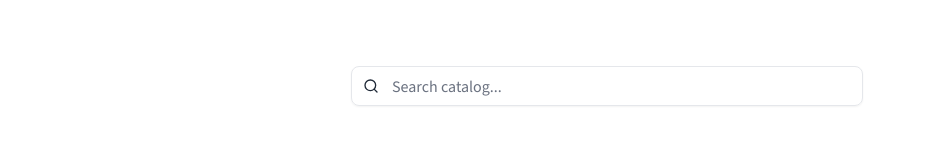
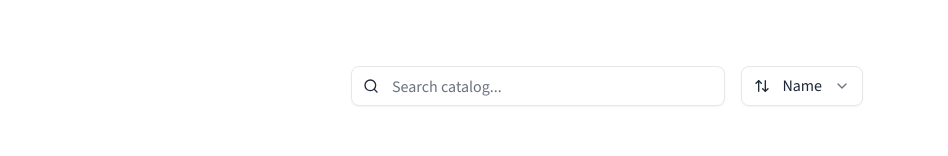
Before and after one commit to bioscan-ml/bioscan-ml-catalog, a React (Vite) app: page / in a window 1280 px wide. Shown: the part 304-460 px from the top of the page, without its empty margins (33-981 px from the left). Built offline with nearby package versions, Linux system fonts and the light colour scheme; no server answers.

Commit message:
Add sort feature

```diff
--- a/package.json
+++ b/package.json
@@ -10,6 +10,7 @@
     "preview": "vite preview"
   },
   "dependencies": {
+    "@radix-ui/react-select": "^2.2.6",
     "@radix-ui/react-slot": "^1.2.4",
     "@tailwindcss/vite": "^4.1.18",
     "class-variance-authority": "^0.7.1",
--- a/src/App.tsx
+++ b/src/App.tsx
@@ -1,4 +1,4 @@
-import { SearchIcon, XIcon } from "lucide-react";
+import { ArrowUpDownIcon, SearchIcon, XIcon } from "lucide-react";
 import { useState } from "react";
 import { Button } from "./components/ui/button";
 import { Gallery } from "./components/ui/gallery";
@@ -6,9 +6,17 @@
 import { useGitHubItems } from "./lib/useGitHubItems";
 import { useHuggingFaceDatasets } from "./lib/useHuggingFaceDatasets";
 import { useHuggingFaceModels } from "./lib/useHuggingFaceModels";
+import {
+  Select,
+  SelectContent,
+  SelectItem,
+  SelectTrigger,
+  SelectValue,
+} from "@/components/ui/select";
 
 function App() {
   const [searchString, setSearchString] = useState("");
+  const [orderBy, setOrderBy] = useState("name");
   const { gitHubItems } = useGitHubItems();
   const { huggingFaceModels } = useHuggingFaceModels();
   const { huggingFaceDatasets } = useHuggingFaceDatasets();
@@ -33,8 +41,8 @@
             </a>
             .
           </p>
-          <div className="w-full max-w-lg mb-16">
-            <div className="relative">
+          <div className="w-full max-w-lg flex items-center justify-center gap-4 mb-16">
+            <div className="grow relative">
               <Input
                 className="px-10"
                 onChange={(e) => setSearchString(e.currentTarget.value)}
@@ -55,6 +63,17 @@
                 </Button>
               ) : null}
             </div>
+            <Select value={orderBy} onValueChange={setOrderBy}>
+              <SelectTrigger>
+                <ArrowUpDownIcon className="w-4 h-4 text-foreground" />
+                <SelectValue />
+              </SelectTrigger>
+              <SelectContent>
+                <SelectItem value="name">Name</SelectItem>
+                <SelectItem value="lastUpdated">Last updated</SelectItem>
+                <SelectItem value="likes">Likes / Stars</SelectItem>
+              </SelectContent>
+            </Select>
           </div>
           <div className="w-full flex flex-col gap-32">
             <Gallery
@@ -65,16 +84,16 @@
                 downloadCount: huggingFaceDataset.downloads,
                 href: `https://huggingface.co/datasets/${huggingFaceDataset.id}`,
                 id: huggingFaceDataset.id,
+                lastUpdated: new Date(huggingFaceDataset.lastModified),
                 likeCount: huggingFaceDataset.likes,
                 name:
                   huggingFaceDataset.cardData?.pretty_name ??
                   huggingFaceDataset.id.replace("bioscan-ml/", ""),
                 tags:
                   huggingFaceDataset.cardData?.tags ?? huggingFaceDataset.tags,
-                updatedAt: new Date(huggingFaceDataset.lastModified),
               }))}
+              orderBy={orderBy}
               searchString={searchString}
-              large
               title="Datasets"
             />
             <Gallery
@@ -82,12 +101,12 @@
                 downloadCount: huggingFaceModel.downloads,
                 href: `https://huggingface.co/${huggingFaceModel.id}`,
                 id: huggingFaceModel.id,
+                lastUpdated: new Date(huggingFaceModel.lastModified),
                 likeCount: huggingFaceModel.likes,
                 name: huggingFaceModel.id.replace("bioscan-ml/", ""),
                 tags: huggingFaceModel.tags,
-                updatedAt: new Date(huggingFaceModel.lastModified),
               }))}
-              large
+              orderBy={orderBy}
               searchString={searchString}
               title="Models"
             />
@@ -97,12 +116,12 @@
                 forksCount: gitHubItem.forks_count,
                 href: gitHubItem.html_url,
                 id: `${gitHubItem.id}`,
+                lastUpdated: new Date(gitHubItem.pushed_at),
                 name: gitHubItem.name,
                 starCount: gitHubItem.stargazers_count,
                 tags: gitHubItem.topics,
-                updatedAt: new Date(gitHubItem.updated_at),
               }))}
-              large
+              orderBy={orderBy}
               searchString={searchString}
               title="Code"
             />
--- a/src/components/ui/gallery.tsx
+++ b/src/components/ui/gallery.tsx
@@ -1,8 +1,7 @@
-import { cn } from "@/lib/utils";
+import Fuse from "fuse.js";
 import { DownloadIcon, GitForkIcon, HeartIcon, StarIcon } from "lucide-react";
+import { useMemo } from "react";
 import { Tag } from "./tag";
-import Fuse from "fuse.js";
-import { useMemo } from "react";
 
 const SEARCH_OPTIONS = {
   keys: ["name", "tags"],
@@ -17,34 +16,56 @@
   forksCount?: number;
   href: string;
   id: string;
+  lastUpdated: Date;
   likeCount?: number;
   name: string;
   starCount?: number;
   tags?: string[];
-  updatedAt: Date;
 };
 
 export const Gallery = ({
   items,
-  large,
+  orderBy,
   searchString,
   title,
 }: {
   items: GalleryItemProps[];
-  large?: boolean;
+  orderBy?: string;
   searchString?: string;
   title: string;
 }) => {
   const filteredItems = useMemo(() => {
-    let result = items;
+    let result = [...items];
 
     if (searchString?.length) {
-      const fuse = new Fuse(result, SEARCH_OPTIONS);
+      const fuse = new Fuse(items, SEARCH_OPTIONS);
       result = fuse.search(searchString)?.map(({ item }) => item);
     }
 
+    if (orderBy) {
+      if (orderBy === "name") {
+        result.sort((i1, i2) =>
+          i1.name < i2.name ? -1 : i1.name > i2.name ? 1 : 0
+        );
+      }
+
+      if (orderBy === "lastUpdated") {
+        result.sort(
+          (i1, i2) => i2.lastUpdated.getTime() - i1.lastUpdated.getTime()
+        );
+      }
+
+      if (orderBy === "likes") {
+        result.sort(
+          (i1, i2) =>
+            (i2.likeCount ?? i2.starCount ?? 0) -
+            (i1.likeCount ?? i1.starCount ?? 0)
+        );
+      }
+    }
+
     return result;
-  }, [items, searchString]);
+  }, [items, orderBy, searchString]);
 
   return (
     <div>
@@ -52,7 +73,7 @@
         {title} ({filteredItems.length})
       </h2>
       {filteredItems.length ? (
-        <div className={cn("grid grid-cols-5 gap-8", { "grid-cols-3": large })}>
+        <div className="grid grid-cols-3 gap-8">
           {filteredItems.map((item) => (
             <GalleryItem key={item.id} {...item} />
           ))}
@@ -69,11 +90,11 @@
   downloadCount,
   forksCount,
   href,
+  lastUpdated,
   likeCount,
   name,
   starCount,
   tags = [],
-  updatedAt,
 }: GalleryItemProps) => (
   <a
     className="flex flex-col bg-muted rounded-md border shadow-xs transition-[color,box-shadow] overflow-hidden hover:shadow-lg"
@@ -85,7 +106,7 @@
       <div className="flex items-start justify-between gap-4">
         <h3 className="text-lg font-medium">{name}</h3>
         <span className="text-muted-foreground text-xs text-right">
-          Last updated {updatedAt.toLocaleDateString()}
+          Last updated {lastUpdated.toLocaleDateString()}
         </span>
       </div>
       <div className="flex items-center gap-4">
--- /dev/null
+++ b/src/components/ui/select.tsx
@@ -0,0 +1,140 @@
+import { cn } from "@/lib/utils";
+import * as SelectPrimitive from "@radix-ui/react-select";
+import { CheckIcon, ChevronDownIcon, ChevronUpIcon } from "lucide-react";
+import * as React from "react";
+
+function Select({
+  ...props
+}: React.ComponentProps<typeof SelectPrimitive.Root>) {
+  return <SelectPrimitive.Root data-slot="select" {...props} />;
+}
+
+function SelectValue({
+  ...props
+}: React.ComponentProps<typeof SelectPrimitive.Value>) {
+  return <SelectPrimitive.Value data-slot="select-value" {...props} />;
+}
+
+function SelectTrigger({
+  className,
+  children,
+  ...props
+}: React.ComponentProps<typeof SelectPrimitive.Trigger>) {
+  return (
+    <SelectPrimitive.Trigger
+      data-slot="select-trigger"
+      className={cn(
+        "border-input data-[placeholder]:text-muted-foreground [&_svg:not([class*='text-'])]:text-muted-foreground focus-visible:border-accent focus-visible:ring-accent/50 focus-visible:ring-[3px] aria-invalid:ring-destructive/20 dark:aria-invalid:ring-destructive/40 aria-invalid:border-destructive dark:bg-input/30 dark:hover:bg-input/50 flex w-fit items-center justify-between gap-3 rounded-md border bg-transparent px-3 py-1 text-base whitespace-nowrap shadow-xs transition-[color,box-shadow] outline-none disabled:cursor-not-allowed disabled:opacity-50 h-10 *:data-[slot=select-value]:line-clamp-1 *:data-[slot=select-value]:flex *:data-[slot=select-value]:items-center *:data-[slot=select-value]:gap-3 [&_svg]:pointer-events-none [&_svg]:shrink-0 [&_svg:not([class*='size-'])]:size-4",
+        className
+      )}
+      {...props}
+    >
+      {children}
+      <SelectPrimitive.Icon asChild>
+        <ChevronDownIcon className="size-4" />
+      </SelectPrimitive.Icon>
+    </SelectPrimitive.Trigger>
+  );
+}
+
+function SelectContent({
+  className,
+  children,
+  position = "item-aligned",
+  align = "center",
+  ...props
+}: React.ComponentProps<typeof SelectPrimitive.Content>) {
+  return (
+    <SelectPrimitive.Portal>
+      <SelectPrimitive.Content
+        data-slot="select-content"
+        className={cn(
+          "bg-popover text-popover-foreground data-[state=open]:animate-in data-[state=closed]:animate-out data-[state=closed]:fade-out-0 data-[state=open]:fade-in-0 data-[state=closed]:zoom-out-95 data-[state=open]:zoom-in-95 data-[side=bottom]:slide-in-from-top-2 data-[side=left]:slide-in-from-right-2 data-[side=right]:slide-in-from-left-2 data-[side=top]:slide-in-from-bottom-2 relative z-50 max-h-(--radix-select-content-available-height) min-w-[8rem] origin-(--radix-select-content-transform-origin) overflow-x-hidden overflow-y-auto rounded-md border shadow-md",
+          position === "popper" &&
+            "data-[side=bottom]:translate-y-1 data-[side=left]:-translate-x-1 data-[side=right]:translate-x-1 data-[side=top]:-translate-y-1",
+          className
+        )}
+        position={position}
+        align={align}
+        {...props}
+      >
+        <SelectScrollUpButton />
+        <SelectPrimitive.Viewport
+          className={cn(
+            "p-1",
+            position === "popper" &&
+              "h-[var(--radix-select-trigger-height)] w-full min-w-[var(--radix-select-trigger-width)] scroll-my-1"
+          )}
+        >
+          {children}
+        </SelectPrimitive.Viewport>
+        <SelectScrollDownButton />
+      </SelectPrimitive.Content>
+    </SelectPrimitive.Portal>
+  );
+}
+
+function SelectItem({
+  className,
+  children,
+  ...props
+}: React.ComponentProps<typeof SelectPrimitive.Item>) {
+  return (
+    <SelectPrimitive.Item
+      data-slot="select-item"
+      className={cn(
+        "focus:bg-accent focus:text-accent-foreground relative flex w-full cursor-default items-center gap-3 rounded-sm py-1.5 pr-8 pl-2 text-base outline-hidden select-none data-[disabled]:pointer-events-none data-[disabled]:opacity-50 [&_svg]:pointer-events-none [&_svg]:shrink-0 [&_svg:not([class*='size-'])]:size-4 *:[span]:last:flex *:[span]:last:items-center *:[span]:last:gap-3",
+        className
+      )}
+      {...props}
+    >
+      <span
+        data-slot="select-item-indicator"
+        className="absolute right-2 flex size-3.5 items-center justify-center"
+      >
+        <SelectPrimitive.ItemIndicator>
+          <CheckIcon className="size-4" />
+        </SelectPrimitive.ItemIndicator>
+      </span>
+      <SelectPrimitive.ItemText>{children}</SelectPrimitive.ItemText>
+    </SelectPrimitive.Item>
+  );
+}
+
+function SelectScrollUpButton({
+  className,
+  ...props
+}: React.ComponentProps<typeof SelectPrimitive.ScrollUpButton>) {
+  return (
+    <SelectPrimitive.ScrollUpButton
+      data-slot="select-scroll-up-button"
+      className={cn(
+        "flex cursor-default items-center justify-center py-1",
+        className
+      )}
+      {...props}
+    >
+      <ChevronUpIcon className="size-4" />
+    </SelectPrimitive.ScrollUpButton>
+  );
+}
+
+function SelectScrollDownButton({
+  className,
+  ...props
+}: React.ComponentProps<typeof SelectPrimitive.ScrollDownButton>) {
+  return (
+    <SelectPrimitive.ScrollDownButton
+      data-slot="select-scroll-down-button"
+      className={cn(
+        "flex cursor-default items-center justify-center py-1",
+        className
+      )}
+      {...props}
+    >
+      <ChevronDownIcon className="size-4" />
+    </SelectPrimitive.ScrollDownButton>
+  );
+}
+
+export { Select, SelectContent, SelectItem, SelectTrigger, SelectValue };
--- a/src/lib/useGitHubItems.ts
+++ b/src/lib/useGitHubItems.ts
@@ -7,9 +7,9 @@
   id: number;
   language: string;
   name: string;
+  pushed_at: string;
   stargazers_count: number;
   topics: string[];
-  updated_at: string;
 };
 
 const URL = "https://api.github.com/orgs/bioscan-ml/repos?type=public";
```
Also changed, not shown: 1 other file (tests, documents, lock files or other folders).
